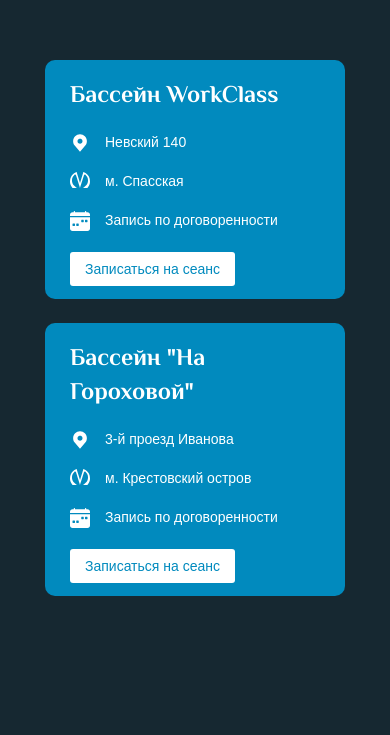
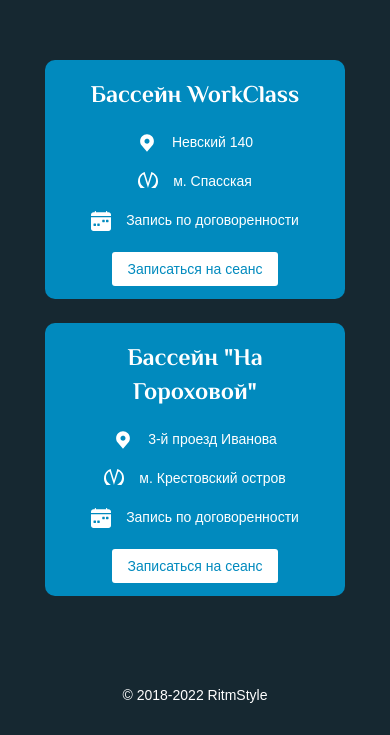
Before and after one commit to Morkovka171/Ritm_Style, a plain HTML site: page index.html in a window 390 px wide. Shown: the part 6083-6818 px from the top of the page. Before the commit the page ends 6769 px from the top, so only its background shows below. Drawn offline with nearby package versions, Linux system fonts and the light colour scheme; files whose address does not match are found by name; a web font is replaced by a local one.

Commit message:
Футер

```diff
--- a/index.html
+++ b/index.html
@@ -74,57 +74,6 @@
             <section class="reviews">
                 <div class="reviews__container">
                     <h3 class="reviews__title title seans__title">Отзывы</h3>
-
-
-                    <!-- <div class="reviews__swiper swiper-reviews swiper">
-
-                        <div class="swiper-reviews__wrapper swiper-wrapper">
-
-                            <div class="swiper-reviews__slide slide-swiper-reviews swiper-slide">
-                                <div class="slide-swiper-reviews__body">
-                                    <h3 class="slide-swiper-reviews__title">Кира Иванова</h3>
-                                    <p class="slide-swiper-reviews__text">
-                                        Lorem ipsum dolor sit amet, consectetur adipiscing elit. Netus diam risus morbi nulla dictum. Urna mi orci gravida placerat amet, eu, aliquet facilisis aliquet. Dolor praesent nam ornare fringilla enim nibh donec sit imperdiet. Amet, diam duis eu sit et. Volutpat vestibulum a lectus sed blandit.<br><br>
-                                        Venenatis urna mattis eu enim molestie iaculis et aliquet. Velit in pellentesque vestibulum phasellus orci. Fermentum sed phasellus aliquam nulla non aenean. Quisque id nunc, mauris potenti a massa. Fermentum at elit, convallis leo dolor aliquet id elementum. Ullamcorper sociis et cum bibendum in egestas. Diam, urna, sed tempus mollis aliquam elit. Facilisi nam nulla pulvinar mauris vel lacinia venenatis.
-                                    </p>
-                                </div>
-                            </div>
-
-                            <div class="swiper-reviews__slide slide-swiper-reviews swiper-slide">
-                                <div class="slide-swiper-reviews__body">
-                                    <h3 class="slide-swiper-reviews__title">Яна Жернова</h3>
-                                    <p class="slide-swiper-reviews__text">
-                                        Lorem ipsum dolor sit amet, consectetur adipiscing elit. Lacinia eget mattis orci aliquam enim tincidunt gravida aliquet ut. Ipsum vulputate morbi felis, lobortis tincidunt. Pretium dictum odio feugiat auctor diam sit viverra gravida. Lobortis arcu rhoncus, mi mi vitae feugiat amet, vitae ac. Cursus diam turpis iaculis nisi sit. Vel blandit et sit elit vestibulum feugiat proin tempor, justo. Diam commodo, pellentesque at porttitor tristique faucibus faucibus morbi. Bibendum pretium lacus, tempus viverra vitae odio nunc eget.<br><br>
-                                        Tortor fermentum orci neque sed. Mauris faucibus diam lorem erat ullamcorper donec egestas neque. Maecenas malesuada mauris magnis sed id. Luctus vitae justo, in consectetur arcu. Nulla feugiat at eu in aliquet. Diam nunc, libero mauris tellus suspendisse morbi sagittis semper.
-                                    </p>
-                                </div>
-                            </div>
-
-                            <div class="swiper-reviews__slide slide-swiper-reviews swiper-slide">
-                                <div class="slide-swiper-reviews__body">
-                                    <h3 class="slide-swiper-reviews__title">Александра Дмитриева</h3>
-                                    <p class="slide-swiper-reviews__text">
-                                        Lorem ipsum dolor sit amet, consectetur adipiscing elit. Consectetur nulla viverra egestas tellus. Cursus scelerisque phasellus netus proin. Etiam mauris maecenas facilisis faucibus mauris eleifend purus. Purus dictum vulputate elementum mauris amet.<br><br>
-                                        Hendrerit sit cras ullamcorper morbi quam vitae ante nibh. Ornare ipsum mi nisl augue placerat lacus. Dolor ipsum fermentum viverra bibendum faucibus urna. Arcu, ut sed tellus lacus quisque diam. Semper sed aenean in etiam mus praesent diam semper in. Pretium id a amet, massa ligula nibh faucibus ornare. Ut aenean rhoncus sed nam ut diam dapibus. Risus nibh faucibus eu vestibulum tempor, quis ultrices mauris. Porta enim, donec odio sagittis, eget velit at.
-                                    </p>
-                                </div>
-                            </div>
-
-                            <div class="swiper-reviews__slide slide-swiper-reviews swiper-slide">
-                                <div class="slide-swiper-reviews__body">
-                                    <h3 class="slide-swiper-reviews__title">Кира Иванова</h3>
-                                    <p class="slide-swiper-reviews__text">
-                                        Lorem ipsum dolor sit amet, consectetur adipiscing elit. Netus diam risus morbi nulla dictum. Urna mi orci gravida placerat amet, eu, aliquet facilisis aliquet. Dolor praesent nam ornare fringilla enim nibh donec sit imperdiet. Amet, diam duis eu sit et. Volutpat vestibulum a lectus sed blandit.<br><br>
-                                        Venenatis urna mattis eu enim molestie iaculis et aliquet. Velit in pellentesque vestibulum phasellus orci. Fermentum sed phasellus aliquam nulla non aenean. Quisque id nunc, mauris potenti a massa. Fermentum at elit, convallis leo dolor aliquet id elementum. Ullamcorper sociis et cum bibendum in egestas. Diam, urna, sed tempus mollis aliquam elit. Facilisi nam nulla pulvinar mauris vel lacinia venenatis.
-                                    </p>
-                                </div>
-                            </div>
-
-                        </div>
-                    </div>
-
-                    <div class="swiper-reviews__pagination swiper-pagination"></div> -->
-
                     <div class="slider">
                         <div class="slide">
                             <h3 class="slide-swiper-reviews__title">Кира Иванова</h3>
@@ -278,6 +227,11 @@
                     </div>
                 </div>
             </section>
+            <footer class="footer">
+                <div class="footer__container">
+                    <div class="footer__text">© 2018-2022 RitmStyle</div>
+                </div>
+            </footer>
     </div>
     <!-- <script src="https://cdn.jsdelivr.net/npm/swiper@8/swiper-bundle.min.js"></script> -->
     <script type="text/javascript" src="https://code.jquery.com/jquery-1.11.0.min.js"></script>
--- a/style.css
+++ b/style.css
@@ -731,6 +731,9 @@ input {
     .map__content {
         padding: 20px 25px;
         min-width: 300px;
+        justify-content: center;
+        align-items: center;
+        text-align: center;
     }
     .map__nav_3 {
         padding-bottom: 10px;
@@ -748,3 +751,23 @@ input {
         padding-bottom: 70px;
 }
 }
+
+/*? -----FOOTER-------------------------------- */
+
+.footer {
+    padding-bottom: 30px;
+}
+.footer__container {
+    display: flex;
+    justify-content: flex-start;
+}
+.footer__text {
+    font-weight: 400;
+    font-size: 14px;
+    line-height: 135%;
+}
+@media screen and (max-width: 1200px) {
+    .footer__container {
+        justify-content: center;
+    }
+}
```
